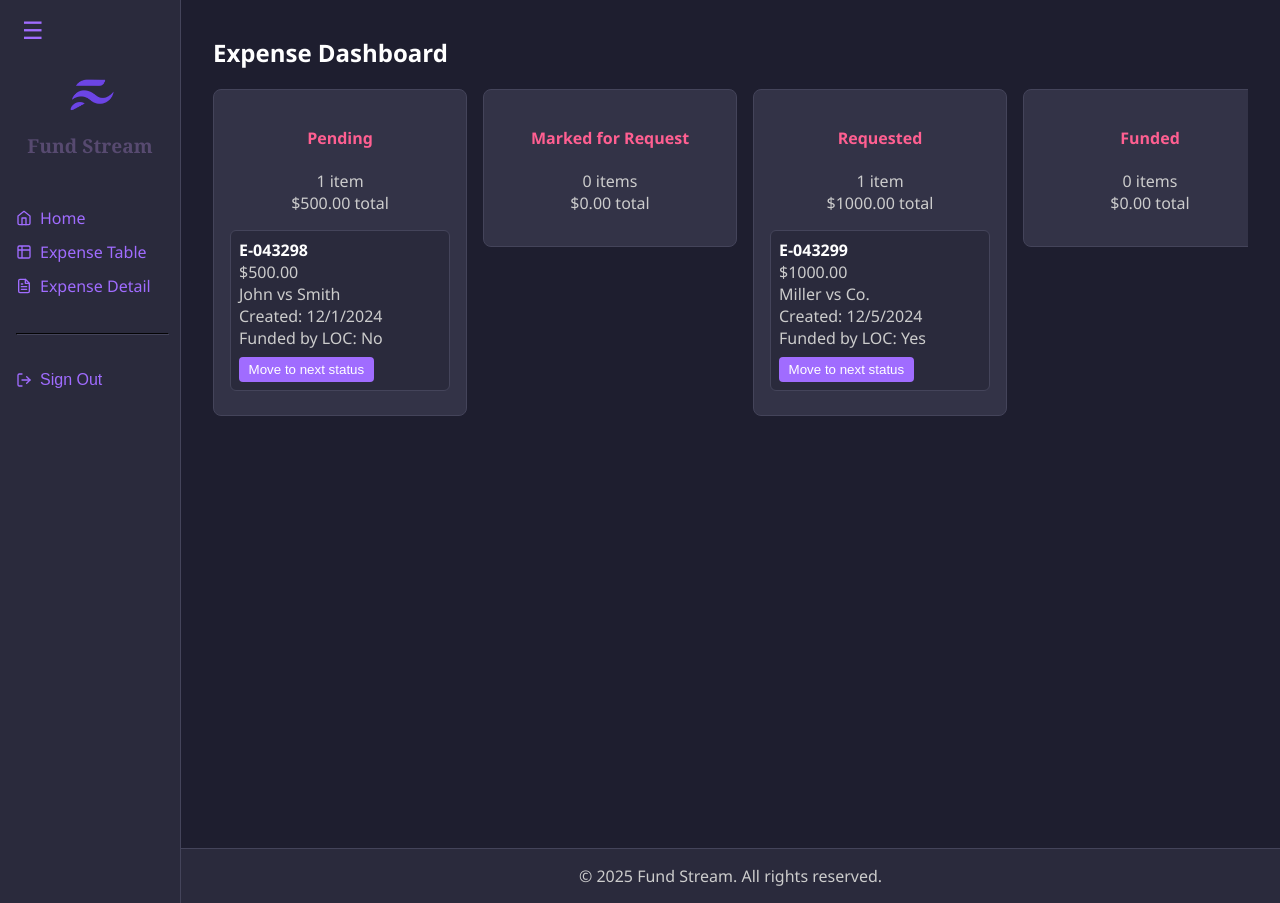
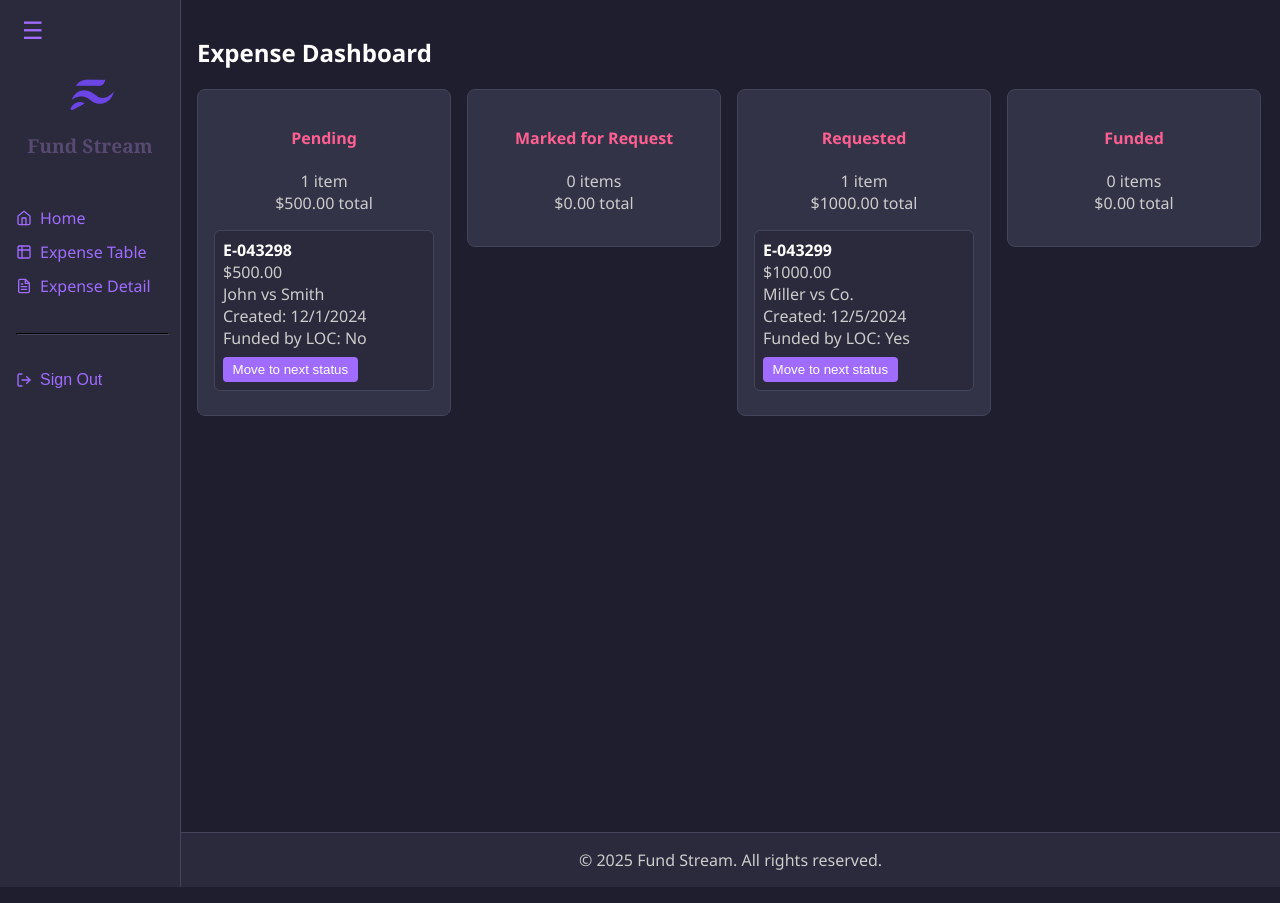
Before and after one commit to edcres/law-expense-lending, a React (Create React App) app in the folder client/: page / in a window 1280 px wide. Built offline with nearby package versions, Linux system fonts and the light colour scheme.

Commit message:
Removed the padding from the main content.

```diff
--- a/client/src/components/Layout.js
+++ b/client/src/components/Layout.js
@@ -144,7 +144,7 @@ export default function Layout() {
 
       {/* Main Content */}
       <div style={{ flex: 1, display: 'flex', flexDirection: 'column' , minWidth: 0}}>
-        <main style={{ padding: '0 1rem 1rem 1rem', flex: 1 }}>
+        <main style={{flex: 1 }}>
           <Outlet />
         </main>
 
```
